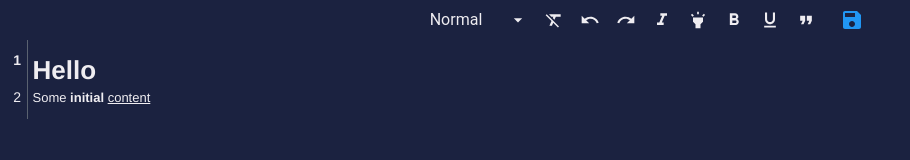
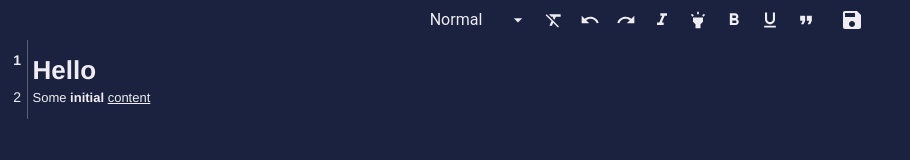
Before and after one commit to bookcicle/bookcicle_editor, a React (Vite) app: page / in a window 1280 px wide. Shown: the top 160 px of the page, without its empty margins (0-910 px from the left). Built offline with nearby package versions, Linux system fonts and the light colour scheme.

Commit message:
LineHighlight

```diff
--- a/src/toolbar/DesktopToolbarActions.jsx
+++ b/src/toolbar/DesktopToolbarActions.jsx
@@ -12,7 +12,7 @@
 import React, {useCallback, useEffect} from "react";
 import t from "prop-types";
 import {styled} from "@mui/material/styles";
-import {FormControl, MenuItem, Select} from "@mui/material";
+import {FormControl, MenuItem, Select, useTheme} from "@mui/material";
 
 const DividerSpan = styled("span")(() => ({
     margin: "0 4px", color: "lightgrey",
@@ -36,6 +36,7 @@
     } = props;
 
     const [currentHeader, setCurrentHeader] = React.useState("0");
+    const theme = useTheme()
 
     const renderIconButton = (title, IconComponent, className, onClick) => (
         <Tooltip disableTouchListener leaveDelay={0} leaveTouchDelay={0} title={title}>
@@ -111,7 +112,7 @@
             <IconButton
                 value={"customControl"}
                 onClick={() => handleSave(false)}
-                style={{color: "#2196f3"}}
+                style={{color: theme.palette.text.primary}}
                 disabled={savingBookContent}
             >
                 <Save/>
```
